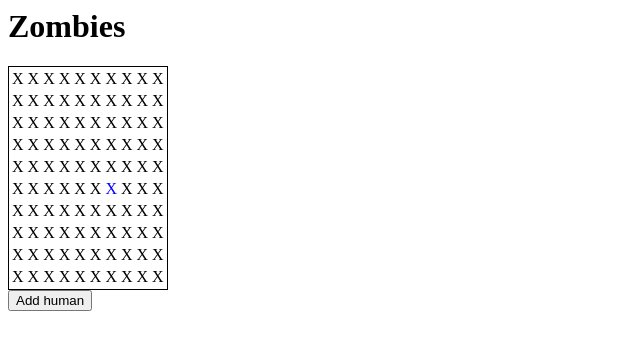
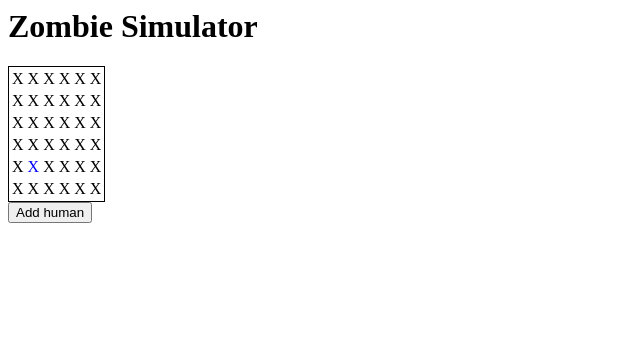
Before and after one commit to zoozoobaba/zombies, a plain HTML site: page index.html in a window 1280 px wide. Both pictures are taken after a click on the button "Add human". Shown: the whole page, without its empty margins (0-640 px from the left). Drawn offline with Linux system fonts and the light colour scheme.

Commit message:
add the ability to change the grid size and respec the movement of each player to a SetInterval

```diff
--- a/index.html
+++ b/index.html
@@ -6,7 +6,7 @@
   <title>Zombies</title>
 </head>
 <body>
-  <h1 id="red">Zombies</h1>
+  <h1>Zombie Simulator</h1>
   <table id="grid">
     <tbody>
     </tbody>
--- a/js/scripts.js
+++ b/js/scripts.js
@@ -1,12 +1,11 @@
 var Person = {
   initialize: function() {
     this.life = 100;
-    this.speed = 1;
-    this.coordinates = [Math.ceil(Math.random() * 10), Math.ceil(Math.random() * 10)] //e.g. [3,6] for x and y coordinates
-  },
-
-  moveAround: function() {
-    this.direction = Math.ceil(Math.random() * 100)  //1to25=North, 25to50=East, 51to75=South, 76to100=West
+    this.speed = 4;
+    this.coordinates = []; //e.g. [3,6] for x and y coordinates
+    this.readyToMove = true;
+    this.direction = 0;
+    this.player_olor = "blue"
   },
 
   isZombie: function() {
@@ -43,61 +42,103 @@ var Person = {
     this.life = 0;
   },
 
-  locationOnGrid: function(person) {
+  locationOnGrid: function() {
     if (this.isZombie) {
-      color = "blue";
+      this.player_color = "blue";
     } else {
-      color = "lime";
+      this.player_color = "lime";
     };
-    console.log(color);
+    console.log("#x"+ this.coordinates[0] + this.coordinates[1]);
+    $("#x"+ this.coordinates[1] + this.coordinates[0]).css({"color":this.player_color});
+  },
 
-    $("#x"+ person.coordinates[0] + person.coordinates[1]).css({"color":color});
+  atGridEdge: function() {
+    if (this.coordinates[0] === 1) {
+      return 'west';
+    } else if (this.coordinates[0] === gridSizeX -1) {
+      return 'east';
+    } else if (this.coordinates[1] === 1) {
+      return 'north';
+    } else if (this.coordinates[1] === gridSizeY -1) {
+      return 'south';
+    } else {
+      return false
+    };
+  },
+
+
+  moveAround: function() {
+    // var setDirection = false
+    // do {
+      this.direction = Math.ceil(Math.random() * 4)  //1=North, 2=East, 3=South, 4=West
+    //   if atGridEdge() === "north" && this.direction === 1 ) {
+        // setDirection = true;
+    //   }
+
+    // }
+    // while (setDirection = false);
+    // setDirection = true
+
+
+
+    if (this.direction === 1) {
+      //Move North
+      $("#x"+ this.coordinates[0] + this.coordinates[1]).css({"color":"black"})
+      this.coordinates[0] = this.coordinates[0]-1;
+      $("#x"+ this.coordinates[0] + this.coordinates[1]).css({"color":"blue"})
+    } else if (this.direction === 2 ) {
+      //Move East
+      $("#x"+ this.coordinates[0] + this.coordinates[1]).css({"color":"black"})
+      this.coordinates[1] = this.coordinates[1]+1;
+      $("#x"+ this.coordinates[0] + this.coordinates[1]).css({"color":"blue"})
+    } else if (this.direction === 3 ) {
+      //Move South
+      $("#x"+ this.coordinates[0] + this.coordinates[1]).css({"color":"black"})
+      this.coordinates[0] = this.coordinates[0]+1;
+      $("#x"+ this.coordinates[0] + this.coordinates[1]).css({"color":"blue"})
+    } else if (this.direction === 4) {
+      //Move West
+      $("#x"+ this.coordinates[0] + this.coordinates[1]).css({"color":"black"})
+      this.coordinates[1] = this.coordinates[1]-1;
+      $("#x"+ this.coordinates[0] + this.coordinates[1]).css({"color":"blue"})
+    }
   }
 };
 
-var people = []
-
+people = []
 
 $(document).ready(function(){
-  for (var j = 1; j < 11; j++) {
+
+  gridSizeX = 6
+  gridSizeY = 6
+
+  for (var j = 1; j < gridSizeY+1; j++) {
     $("#grid tbody").append("<tr id=row"+j+"></tr>")
-    for (var i = 1; i < 11; i++) {
+    for (var i = 1; i < gridSizeX+1; i++) {
       $("#row"+j).append("<td id=x"+j+i+">X</td>");
     };
   };
 
-
-
   $("#add-human-btn").click(function(event) {
     var newHuman = Object.create(Person);
     newHuman.initialize();
-    newHuman.locationOnGrid(newHuman)
-    people.push(newHuman);
+    newHuman.coordinates = [Math.ceil(Math.random() * gridSizeX), Math.ceil(Math.random() * gridSizeY)]
+    console.log(newHuman.coordinates);
+    $("#x"+ newHuman.coordinates[0] + newHuman.coordinates[1]).css({"color":"blue"})
+
+    var count = 2
+
+    var timer = window.setInterval(function(){
+      if (count % newHuman.speed === 0) {
+        newHuman.moveAround();
+      };
+      count +=1
+    }, 300);
+
+
+
   });
 
-  var timer = window.setInterval( function() {
-    people[0].moveAround();
-    if (people[0].direction <= 25) {
-      //Move North
-      $("#x"+ people[0].coordinates[0] + people[0].coordinates[1]).css({"color":"black"})
-      people[0].coordinates[0] = people[0].coordinates[0]-1;
-      $("#x"+ people[0].coordinates[0] + people[0].coordinates[1]).css({"color":"blue"})
-    } else if (people[0].direction > 25 && people[0].direction <= 50 ) {
-      //Move East
-      $("#x"+ people[0].coordinates[0] + people[0].coordinates[1]).css({"color":"black"})
-      people[0].coordinates[1] = people[0].coordinates[1]+1;
-      $("#x"+ people[0].coordinates[0] + people[0].coordinates[1]).css({"color":"blue"})
-    } else if (people[0].direction > 50 && people[0].direction <= 75 ) {
-      //Move South
-      $("#x"+ people[0].coordinates[0] + people[0].coordinates[1]).css({"color":"black"})
-      people[0].coordinates[0] = people[0].coordinates[0]+1;
-      $("#x"+ people[0].coordinates[0] + people[0].coordinates[1]).css({"color":"blue"})
-    } else if (people[0].direction > 75) {
-      //Move West
-      $("#x"+ people[0].coordinates[0] + people[0].coordinates[1]).css({"color":"black"})
-      people[0].coordinates[1] = people[0].coordinates[1]-1;
-      $("#x"+ people[0].coordinates[0] + people[0].coordinates[1]).css({"color":"blue"})
 
-    };
-  }, 1000);
+
 });
```
Also changed, not shown: spec/specs.js (+1 -8 lines).
